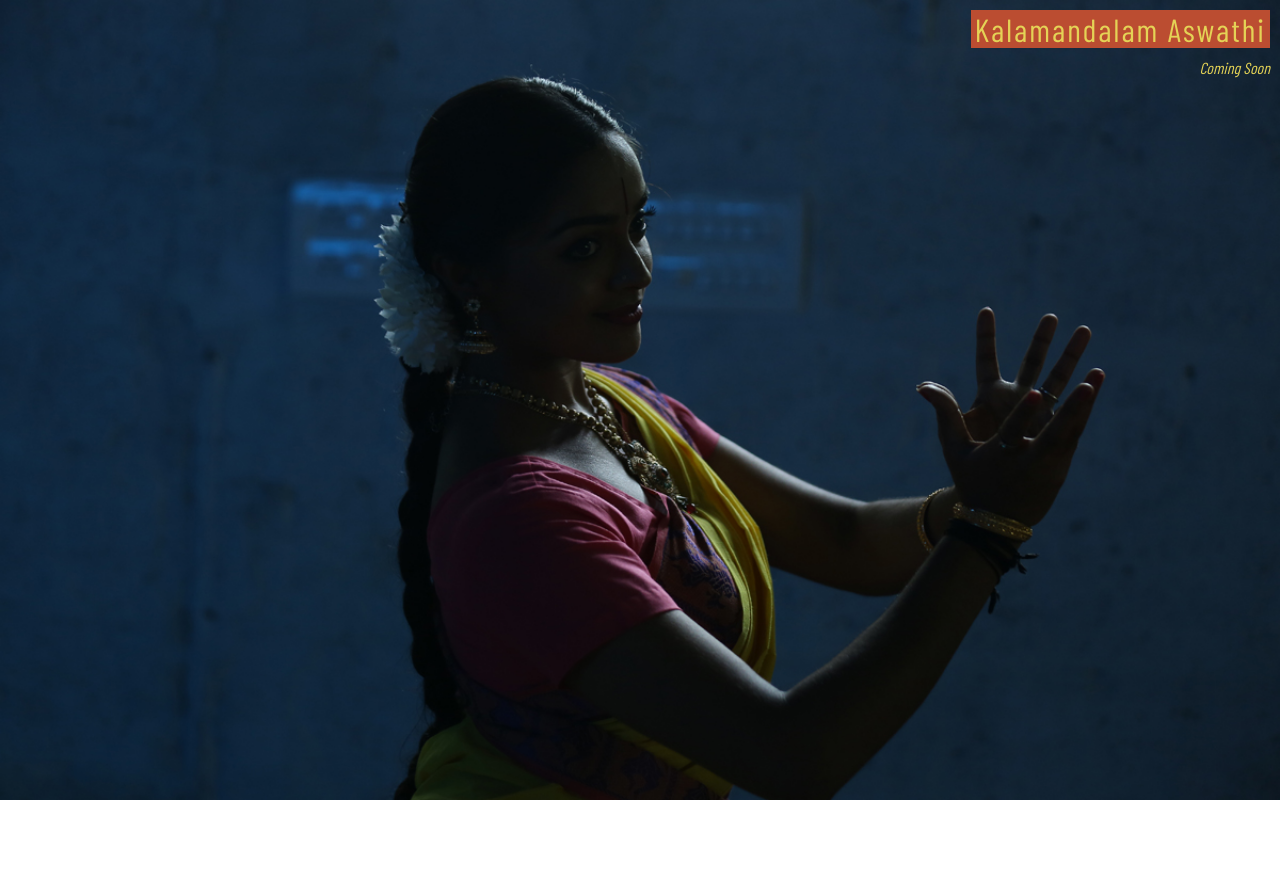
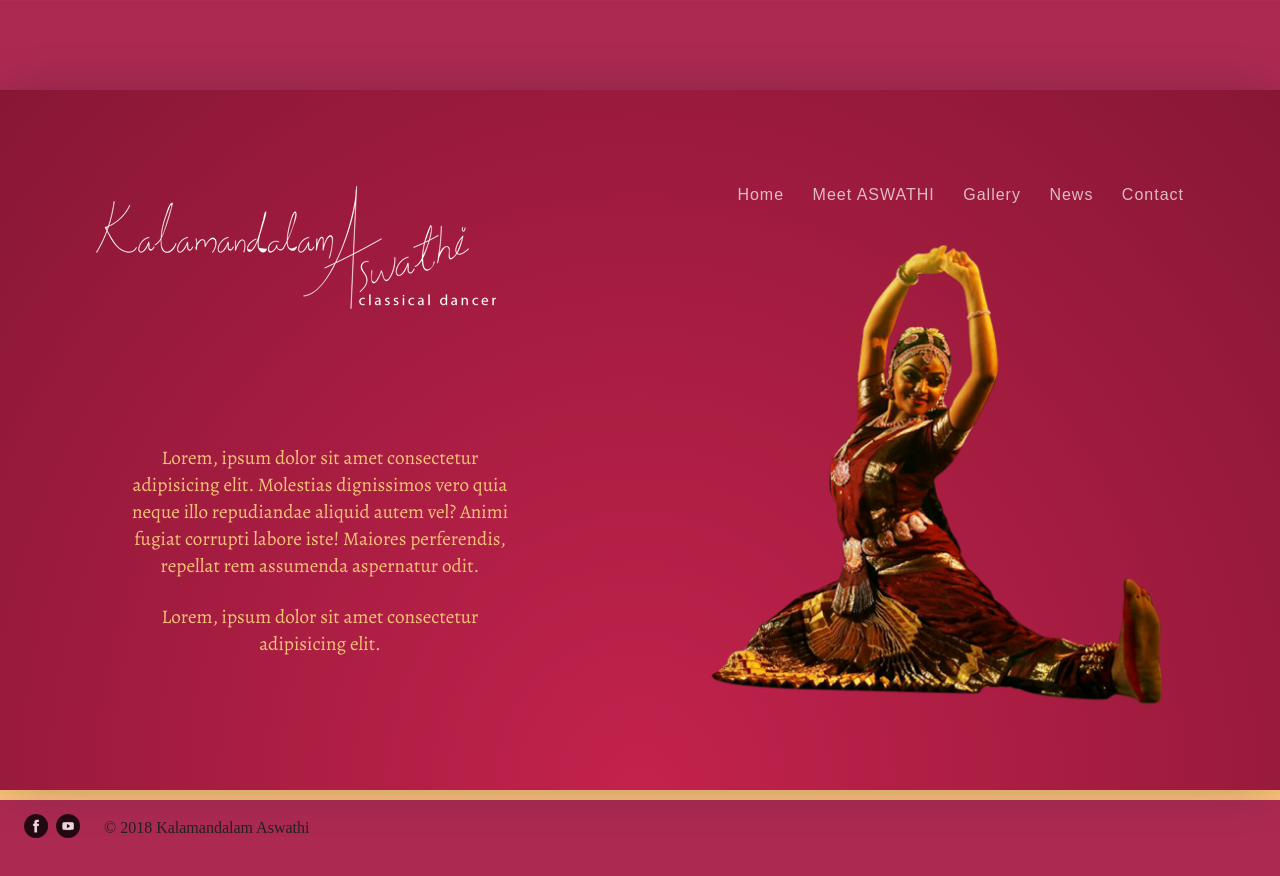
Before and after one commit to vinay-menon/kalamandalam-aswathi, a plain HTML site: page index.html in a window 1280 px wide. Before the commit the page ends 800 px from the top, so only its background shows below. Drawn offline with nearby package versions, Linux system fonts and the light colour scheme.

Commit message:
complete overhaul. started designing

```diff
--- /dev/null
+++ b/css/asdasd.css
@@ -0,0 +1,7 @@
+/* @import url('https://fonts.googleapis.com/css?family=Libre+Baskerville'); */
+/* @import url('https://fonts.googleapis.com/css?family=Playfair+Display'); */
+/* @import url('https://fonts.googleapis.com/css?family=Abril+Fatface'); */
+/* @import url('https://fonts.googleapis.com/css?family=Barlow+Condensed'); */
+
+@import url('https://fonts.googleapis.com/css?family=Poppins:300,400,500,700,800,900');
+@import url('https://fonts.googleapis.com/css?family=Alegreya');
--- /dev/null
+++ b/css/components/_config.scss
@@ -0,0 +1,3 @@
+$primaryThemeColor: red;
+
+$secondaryThemeColor: #f5c378;
--- /dev/null
+++ b/css/components/_debug.scss
@@ -0,0 +1,4 @@
+*,
+*:before, *:after, {
+    outline:1px solid rgba(0, 0, 0, 0.156);
+	}
--- /dev/null
+++ b/css/components/_el.scss
@@ -0,0 +1,9 @@
+body {
+    background-image: url(../images/main-bg.png);
+    background-attachment: fixed;
+    background-size: auto 100vh;
+    /* background-repeat: no-repeat; */
+    /* background-position: 50% 0; */
+    padding: 90px 0;
+    color: hsla(0,0%,100%,.7);
+    }
--- /dev/null
+++ b/css/components/_fonts.scss
@@ -0,0 +1 @@
+@import url('https://fonts.googleapis.com/css?family=Alegreya');
--- /dev/null
+++ b/css/components/_main-container.scss
@@ -0,0 +1,64 @@
+.main-container  {
+    max-width: 1280px;
+    min-height: 700px;
+    margin: auto;
+    box-shadow: 0 0 50px -10px rgba(15, 20, 41, 0.32);
+    background-image:
+        radial-gradient(
+            at bottom center,
+            #C3224D,
+            #881734
+            );
+    display: flex;
+    flex-direction: column;
+    animation: 2s fade-in forwards;
+    }
+
+@keyframes fade-in {
+    from {
+        opacity: 0;
+        }
+    to {
+        opacity: 1;
+        }
+    }
+
+.main-container--front-page {
+    background-image:
+        radial-gradient(
+            at bottom center,
+            #C3224D,
+            #881734
+            );
+    background-repeat: no-repeat;
+    background-position:
+        0 0;
+        position: relative;
+    // animation: 1s bg-apr-frm-lt forwards;
+
+    &:after {
+        content: '';
+        position: absolute;
+        right: 8%;
+        top: 55%;
+        transform: translateY(-50%);
+        background-image: url(../images/bg-asw-front-page.png);
+        background-repeat: no-repeat;
+        background-size: contain;
+        height: 459px;
+        width: 467px;
+        animation: 1.5s apr-frm-lt forwards;
+        }
+    }
+
+
+@keyframes apr-frm-lt {
+    from {
+        opacity: 0;
+        transform: translateY(-50%) translateX(10%);
+        }
+    to {
+        opacity: 1;
+        transform: translateY(-50%) translateX(0);
+        }
+    }
--- /dev/null
+++ b/css/components/_main-content.scss
@@ -0,0 +1,21 @@
+.main-content {
+    color: $secondaryThemeColor;
+    display: flex;
+    font-family: 'Alegreya', serif;
+    }
+.main-content--fp {
+    max-width: 50%;
+    flex: 1;
+    }
+
+.main-intro {
+    max-width: 400px;
+    margin: auto;
+    line-height: 1.4;
+    text-align: center;
+    font-size: 1.2rem;
+    }
+
+.main-intro p + p {
+    margin-top: 24px;
+    }
--- /dev/null
+++ b/css/components/_main-footer.scss
@@ -0,0 +1,19 @@
+.main-footer {
+    max-width: 1280px;
+    margin: auto;
+    color: #222;
+    padding: 24px;
+    display: flex;
+    align-items: center;
+    }
+.soc-med {
+    margin-right: 24px;
+    }
+.soc-med a {
+    text-decoration: none;
+    opacity: .8;
+
+    + a {
+        margin-left: 4px;
+        }
+    }
--- /dev/null
+++ b/css/components/_main-header.scss
@@ -0,0 +1,20 @@
+.main-header {
+    padding: 96px 96px 0;
+    display: flex;
+    overflow: hidden;
+    }
+
+.main-logo {
+    animation: 1s apr-frm-rt forwards;
+    }
+
+@keyframes apr-frm-rt {
+    from {
+        opacity: 0;
+        transform: translateX(-10%);
+        }
+    to {
+        opacity: 1;
+        transform: translateX(0);
+        }
+    }
--- /dev/null
+++ b/css/components/_main-nav.scss
@@ -0,0 +1,31 @@
+.main-header nav {
+    margin-left: auto;
+    font-family: 'Poppins', sans-serif;
+    }
+.main-header nav a {
+    text-decoration: none;
+    color: inherit;
+    font-size: 1rem;
+    letter-spacing: 1px;
+    padding-bottom: 3px;
+    background-image:
+        linear-gradient(
+            $secondaryThemeColor,
+            $secondaryThemeColor
+            );
+    background-repeat: no-repeat;
+    background-size: 0 2px;
+    background-position: 50% 100%;
+    transition: .5s;
+
+    &:hover {
+        background-size: 100% 2px;
+        }
+    }
+
+.main-header nav a span {
+    text-transform: uppercase;
+    }
+.main-header nav a + a {
+    margin-left: 24px;
+    }
--- /dev/null
+++ b/css/components/_reset.scss
@@ -0,0 +1,5 @@
+* {
+	margin: 0;
+	padding: 0;
+	box-sizing: border-box;
+	}
--- /dev/null
+++ b/css/style.scss
@@ -0,0 +1,14 @@
+@import "components/config";
+@import "components/fonts";
+@import "components/reset";
+@import "components/el";
+@import "components/main-container";
+@import "components/main-header";
+@import "components/main-nav";
+@import "components/main-content";
+@import "components/main-footer";
+
+
+
+
+// @import "components/debug";
--- a/index.html
+++ b/index.html
@@ -10,12 +10,43 @@
 </head>
 <body>
 
-    <div class="coming-soon-msg">
-        <h1>Kalamandalam Aswathi</h1>
-        <p>
-            Coming Soon
-        </p>
+    <div class="main-container main-container--front-page">
+        <header class="main-header">
+            <a href="#" class="main-logo">
+                <img src="images/kalamandalam-aswathi-logo.png" alt="">
+            </a>
+            <nav>
+                <a href="#">Home</a>
+                <a href="#">Meet <span>Aswathi</span></a>
+                <a href="#">Gallery</a>
+                <a href="#">News</a>
+                <a href="#">Contact</a>
+            </nav>
+        </header>
+        <main class="main-content main-content--fp">
+            <div class="main-intro">
+                <p>
+                    Lorem, ipsum dolor sit amet consectetur adipisicing elit. Molestias dignissimos vero quia neque illo repudiandae aliquid autem vel? Animi fugiat corrupti labore iste! Maiores perferendis, repellat rem assumenda aspernatur odit.
+                </p>
+                <p>
+                    Lorem, ipsum dolor sit amet consectetur adipisicing elit.
+                </p>
+            </div>
+        </main>
     </div>
+    <footer class="main-footer">
+        <div class="soc-med">
+            <a href="#">
+                <img src="images/soc-fb.png" alt="facebook">
+            </a>
+            <a href="#">
+                <img src="images/soc-yt.png" alt="youtube">
+            </a>
+        </div>
+        <div class="copyright-msg">
+            &copy; 2018 Kalamandalam Aswathi
+        </div>
+    </footer>
 
 </body>
 </html>
```
Also changed, not shown: css/style.css, images/bg-asw-front-page.png (added), images/kalamandalam-aswathi-logo.png (added), images/main-bg.png (added), images/soc-fb.png (added), images/soc-yt.png (added), 1 other file.
